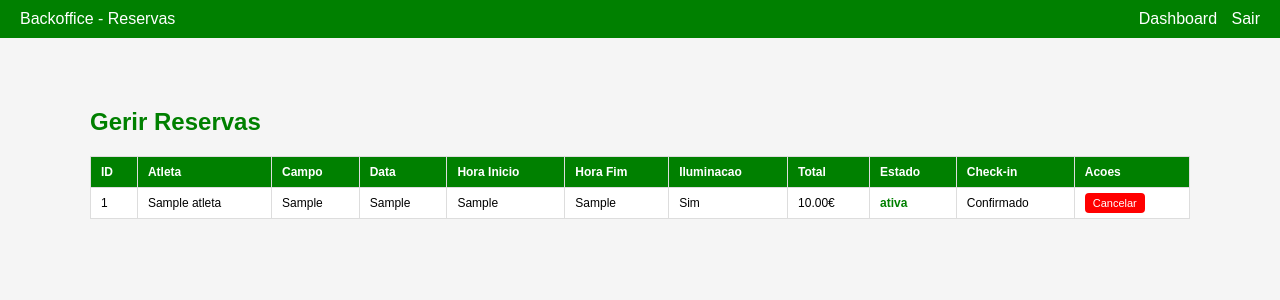
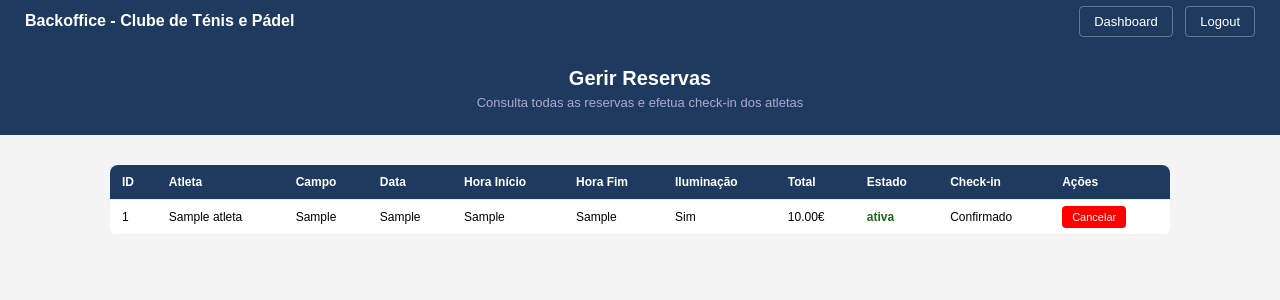
Before and after one commit to donodomundo18/Clube-de-Tenis-e-Padel, a PHP site: page /admin/admin.reservas.php in a window 1280 px wide. Shown: the top 300 px of the page. Run offline with PHP 8.4, Linux system fonts and the light colour scheme; the visitor is signed in with stand-in values (Sample User, id 1); tables that the repository leaves empty or names only in its code hold one stand-in row (values such as "Sample post").

Commit message:
mudança de cores

```diff
--- a/admin/admin.reservas.php
+++ b/admin/admin.reservas.php
@@ -21,7 +21,6 @@ if (isset($_GET['cancelar'])) {
     exit();
 }
 
-// buscar todas as reservas
 $reservas = $pdo->query("SELECT r.*, a.nome as nome_atleta FROM reserva r JOIN atleta a ON r.atleta_id = a.id ORDER BY r.data_jogo DESC")->fetchAll();
 ?>
 <!DOCTYPE html>
@@ -30,46 +29,58 @@ $reservas = $pdo->query("SELECT r.*, a.nome as nome_atleta FROM reserva r JOIN a
     <meta charset="UTF-8">
     <title>Reservas - Backoffice</title>
     <style>
-        body { font-family: Arial; margin: 0; background: #f5f5f5; }
-        nav { background: green; padding: 10px 20px; color: white; display: flex; justify-content: space-between; }
-        nav a { color: white; margin-left: 10px; text-decoration: none; }
-        .container { max-width: 1100px; margin: 30px auto; padding: 20px; }
-        h2 { color: green; }
-        table { width: 100%; border-collapse: collapse; background: white; }
-        th, td { padding: 8px 10px; border: 1px solid #ddd; font-size: 12px; text-align: left; }
-        th { background: green; color: white; }
-        .ativa { color: green; font-weight: bold; }
+        * { margin: 0; padding: 0; box-sizing: border-box; }
+        body { font-family: Arial; background: #f4f4f4; }
+        nav { background: #1e3a5f; padding: 12px 25px; display: flex; justify-content: space-between; align-items: center; }
+        nav span { color: white; font-size: 16px; font-weight: bold; }
+        nav a { color: white; text-decoration: none; margin-left: 8px; font-size: 13px; padding: 7px 14px; border-radius: 4px; border: 1px solid rgba(255,255,255,0.3); }
+        nav a:hover { background: #f47c3c; border-color: #f47c3c; }
+        .topo { background: #1e3a5f; color: white; padding: 25px; text-align: center; }
+        .topo h1 { font-size: 20px; }
+        .topo p { font-size: 13px; color: #aac; margin-top: 5px; }
+        .container { max-width: 1100px; margin: 30px auto; padding: 0 20px; }
+        table { width: 100%; border-collapse: collapse; background: white; border-radius: 8px; overflow: hidden; }
+        th, td { padding: 10px 12px; border-bottom: 1px solid #eee; font-size: 12px; text-align: left; }
+        th { background: #1e3a5f; color: white; }
+        tr:hover { background: #f9f9f9; }
+        .ativa { color: #1a6b1a; font-weight: bold; }
         .cancelada { color: red; }
         .concluida { color: gray; }
-        .btn { padding: 4px 8px; border: none; border-radius: 4px; cursor: pointer; text-decoration: none; font-size: 11px; }
-        .btn-checkin { background: blue; color: white; }
+        .btn { padding: 5px 10px; border: none; border-radius: 4px; cursor: pointer; text-decoration: none; font-size: 11px; margin-right: 4px; }
+        .btn-checkin { background: #1e3a5f; color: white; }
+        .btn-checkin:hover { background: #162d4a; }
         .btn-cancelar { background: red; color: white; }
+        .btn-cancelar:hover { background: darkred; }
     </style>
 </head>
 <body>
 <nav>
-    <span>Backoffice - Reservas</span>
+    <span>Backoffice - Clube de Ténis e Pádel</span>
     <div>
         <a href="dashboard.php">Dashboard</a>
-        <a href="../logout.php">Sair</a>
+        <a href="../logout.php">Logout</a>
     </div>
 </nav>
 
+<div class="topo">
+    <h1>Gerir Reservas</h1>
+    <p>Consulta todas as reservas e efetua check-in dos atletas</p>
+</div>
+
 <div class="container">
-    <h2>Gerir Reservas</h2>
     <table>
         <tr>
             <th>ID</th>
             <th>Atleta</th>
             <th>Campo</th>
             <th>Data</th>
-            <th>Hora Inicio</th>
+            <th>Hora Início</th>
             <th>Hora Fim</th>
-            <th>Iluminacao</th>
+            <th>Iluminação</th>
             <th>Total</th>
             <th>Estado</th>
             <th>Check-in</th>
-            <th>Acoes</th>
+            <th>Ações</th>
         </tr>
         <?php foreach ($reservas as $r): ?>
         <tr>
@@ -79,7 +90,7 @@ $reservas = $pdo->query("SELECT r.*, a.nome as nome_atleta FROM reserva r JOIN a
             <td><?= $r['data_jogo'] ?></td>
             <td><?= $r['hora_inicio'] ?></td>
             <td><?= $r['hora_fim'] ?></td>
-            <td><?= $r['suplemento_iluminacao'] ? 'Sim' : 'Nao' ?></td>
+            <td><?= $r['suplemento_iluminacao'] ? 'Sim' : 'Não' ?></td>
             <td><?= number_format($r['valor_total'], 2) ?>€</td>
             <td class="<?= $r['estado_reserva'] ?>"><?= $r['estado_reserva'] ?></td>
             <td><?= $r['checkin'] ? 'Confirmado' : 'Pendente' ?></td>
```
